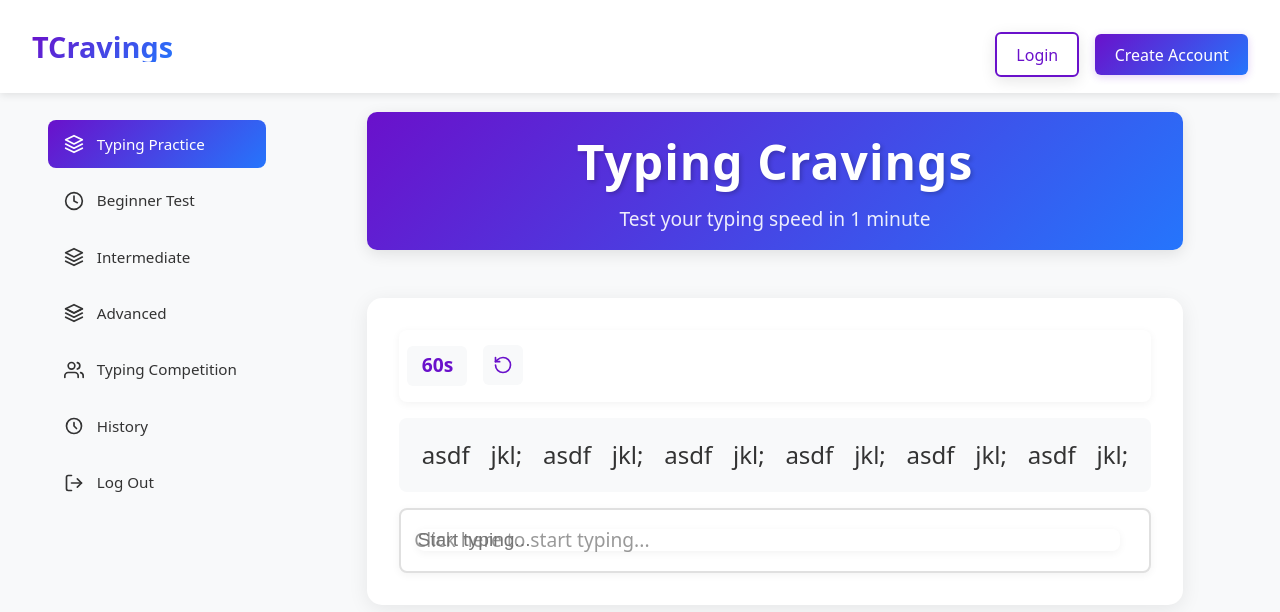
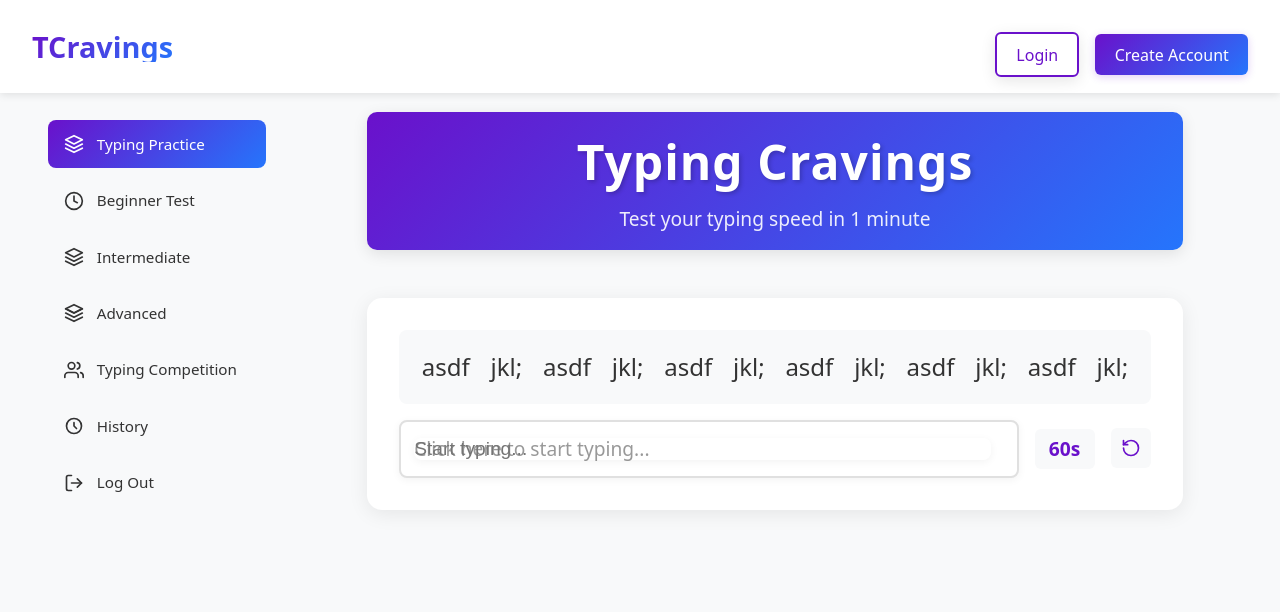
Before and after one commit to vincenttwizere/Typing-Cravings, a React (Vite) app: page / in a window 1280 px wide. Shown: the top 612 px of the page. Built offline with nearby package versions, Linux system fonts and the light colour scheme.

Commit message:
align refresh button with timer

```diff
--- a/src/App.css
+++ b/src/App.css
@@ -201,14 +201,15 @@ h1 {
   display: flex;
   align-items: center;
   gap: 1rem;
-  margin: 0.5rem 0;
+  margin-top: 1rem;
+  width: 100%;
 }
 
 .controls-right {
   display: flex;
   align-items: center;
   gap: 1rem;
-  height: 40px;
+  width: 100%;
 }
 
 .timer {
@@ -242,16 +243,9 @@ h1 {
   margin-top: -2px;
 }
 
-.refresh-btn:focus {
-  outline: none;
-  border: none;
-  box-shadow: none;
-}
-
 .refresh-btn:hover {
   color: #6a11cb;
   background: #f0f0f0;
-  box-shadow: none;
 }
 
 .refresh-btn svg {
@@ -266,7 +260,8 @@ h1 {
   padding: 1rem;
   min-height: 60px;
   display: flex;
-  align-items: center;
+  flex-direction: column;
+  gap: 1rem;
 }
 
 .word-line {
@@ -445,11 +440,12 @@ button:active {
 }
 
 .input-display {
+  flex: 1;
   background: white;
-  padding: 1rem;
+  padding: 0.8rem;
   border-radius: 8px;
   box-shadow: 0 2px 8px rgba(0, 0, 0, 0.05);
-  min-height: 60px;
+  min-height: 40px;
   display: flex;
   align-items: center;
   justify-content: flex-start;
@@ -461,8 +457,6 @@ button:active {
   border: 2px solid #e0e0e0;
   text-align: left;
   position: relative;
-  flex: 1;
-  margin-top: 1rem;
 }
 
 .input-display:focus {
--- a/src/App.jsx
+++ b/src/App.jsx
@@ -116,19 +116,6 @@ const TypingApp = () => {
 
     return (
       <div className="typing-game">
-        <div className="typing-area-header">
-          <div className="typing-controls">
-            <div className="controls-right">
-              <div className="timer">60s</div>
-              <button onClick={resetTest} className="refresh-btn">
-                <svg xmlns="http://www.w3.org/2000/svg" width="24" height="24" viewBox="0 0 24 24" fill="none" stroke="currentColor" strokeWidth="2" strokeLinecap="round" strokeLinejoin="round">
-                  <path d="M3 12a9 9 0 1 0 9-9 9.75 9.75 0 0 0-6.74 2.74L3 8"/>
-                  <path d="M3 3v5h5"/>
-                </svg>
-              </button>
-            </div>
-          </div>
-        </div>
         <div className="text-display">
           <div className="word-line">
             {currentContent.content.split(' ').map((word, index) => (
@@ -138,6 +125,7 @@ const TypingApp = () => {
             ))}
           </div>
         </div>
+        <div className="typing-controls">
           <div className="input-display">
             <input
               ref={inputRef}
@@ -150,6 +138,14 @@ const TypingApp = () => {
               className="typed-text"
             />
             {!input && <span className="cursor">|</span>}
+          </div>
+          <div className="timer">60s</div>
+          <button onClick={resetTest} className="refresh-btn">
+            <svg xmlns="http://www.w3.org/2000/svg" width="24" height="24" viewBox="0 0 24 24" fill="none" stroke="currentColor" strokeWidth="2" strokeLinecap="round" strokeLinejoin="round">
+              <path d="M3 12a9 9 0 1 0 9-9 9.75 9.75 0 0 0-6.74 2.74L3 8"/>
+              <path d="M3 3v5h5"/>
+            </svg>
+          </button>
         </div>
       </div>
     );
```
Lines whose indentation alone changed are shown as unchanged.
